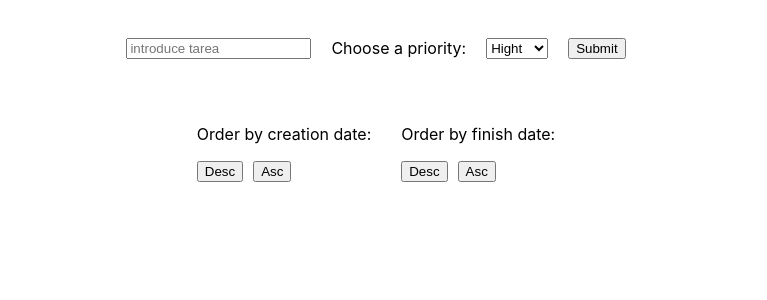
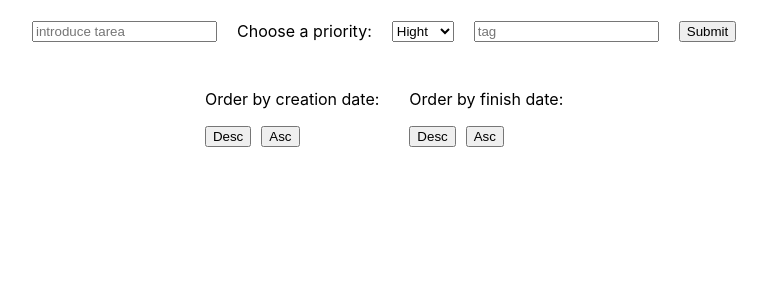
Before and after one commit to ceciliasegura/React-ToDo-App, a React (Create React App) app: page / in a window 1280 px wide. Shown: the top 300 px of the page, without its empty margins (264-1031 px from the left). Built offline with nearby package versions, Linux system fonts and the light colour scheme; the HTML template or start-up script is replaced by a standard one.

Commit message:
Added tags

```diff
--- a/src/App.css
+++ b/src/App.css
@@ -1,4 +1,15 @@
 .App {
+    display: flex;
+    flex-direction: row;
+    gap: 20%;
+}
+
+.menu-tag {
+    display: flex;
+    align-items: center;
+}
+
+.content {
     display: flex;
     flex-direction: column;
     align-items: center;
@@ -33,23 +44,23 @@
     text-decoration: line-through;
 }
 
-.hight{
+.hight {
     background-color: red;
 }
 
-.middel{
+.middel {
     background-color: yellow;
 }
 
-.low{
+.low {
     background-color: green;
 }
 
-.div-order-filter-date{
+.div-order-filter-date {
     padding: 10px;
 }
 
-.div-orders{
+.div-orders {
     display: flex;
     flex-direction: row;
     gap: 10px;
--- a/src/App.js
+++ b/src/App.js
@@ -3,6 +3,7 @@ import Form from './components/Form';
 import { v4 as uuidv4 } from "uuid";
 import { useState, useEffect } from "react";
 import ToDoList from './components/ToDoList';
+import TagsMenu from './components/TagsMenu';
 
 const KEY = "todoApp.task";
 
@@ -18,20 +19,23 @@ const createNewDateAndFormatt = () => new Date().toLocaleDateString("es-ES", {
 
 function App() {
   const [tasks, setTasks] = useState([]);
+  const [tags, setTags] = useState([]);
 
-  const addTask = (nameTask, priority) => {
+  const addTask = (nameTask, priority, tag) => {
     const newTask = {
       id: uuidv4(),
       value: nameTask,
       completed: false,
       tags: [],
       creationDate: createNewDateAndFormatt(),
-      priority: priority
+      priority: priority,
+      tag: tag
     };
 
     const newTasks = [...tasks, newTask];
     setTasks(newTasks);
     localStorage.setItem(KEY, JSON.stringify(newTasks));
+    updateTags(newTasks);
   };
 
 
@@ -48,11 +52,16 @@ function App() {
     localStorage.setItem(KEY, JSON.stringify(updatedObjects));
   }
 
+  const filterTag = (tag) => {
+    const updatedObjects = tasks.filter(obj => obj.tag === tag);
+    setTasks(updatedObjects);
+  }
 
   const deleteTask = (id) => {
     const updatedObjects = tasks.filter(obj => obj.id !== id);
     setTasks(updatedObjects);
     localStorage.setItem(KEY, JSON.stringify(updatedObjects));
+    updateTags(updatedObjects);
   }
 
   const orderDes = (e) => {
@@ -111,11 +120,19 @@ function App() {
     const storedTasks = JSON.parse(localStorage.getItem(KEY));
     if (storedTasks) {
       setTasks(storedTasks);
+      updateTags(storedTasks);
     }
   }, []);
 
+  function updateTags(storedTasks) {
+    let uniqueTags = [...new Set(storedTasks.map(v => v.tag))];
+    setTags(uniqueTags);
+  }
+
   return (
-    <div className="App">
+    <div className='App'>
+      <TagsMenu tags={tags} filterTag={filterTag} />
+      <div className="content">
         <Form addTask={addTask} />
         <div className='div-orders'>
           <div className='div-order-filter-date'>
@@ -131,6 +148,7 @@ function App() {
         </div>
         <ToDoList tasks={tasks} deleteTask={deleteTask} completeTask={completeTask} />
       </div>
+    </div>
   );
 }
 
--- a/src/components/Form.jsx
+++ b/src/components/Form.jsx
@@ -2,19 +2,19 @@ export default function Form({ addTask }) {
 
     const handleOnSubmit = (event) => {
         event.preventDefault();
-        addTask(event.target.elements[0].value, event.target.elements[1].value);
+        addTask(event.target.elements[0].value, event.target.elements[1].value, event.target.elements[2].value);
     };
     return (
         <>
             <form className="form" onSubmit={handleOnSubmit}>
                 <input type="text" placeholder="introduce tarea"></input>
                 <label htmlFor="priority">Choose a priority:</label>
-
                 <select name="priority" id="priority">
                     <option value="hight">Hight</option>
                     <option value="middel">Middel</option>
                     <option value="low">Low</option>
                 </select>
+                <input type="text" placeholder="tag"></input>
                 <input type="submit"></input>
             </form>
         </>
--- /dev/null
+++ b/src/components/TagsMenu.jsx
@@ -0,0 +1,17 @@
+export default function TaskMenu({ tags, filterTag }) {
+
+    const clickTag = (e, tag) => {
+        e.preventDefault();
+        filterTag(tag);
+    }
+
+    return (
+        <div className="menu-tag">
+            <ul>
+                {tags.map((v, i) => {
+                    return <li onClick={(e) => clickTag(e, v)} key={i}>{v}</li>
+                })}
+            </ul>
+        </div>
+    )
+}
--- a/src/components/ToDo.jsx
+++ b/src/components/ToDo.jsx
@@ -15,6 +15,7 @@ export default function ToDo({ task, deleteTask, completeTask }) {
 
         <div className={classes}>
             <p className={task.completed ? "text-line-through" : ""}>{task.value}</p>
+            <p className={task.completed ? "text-line-through" : ""}>Tag: {task.tag}</p>
             <p className={task.completed ? "text-line-through" : ""}>Creation Date: {task.creationDate}</p>
             <p className={task.completed ? "text-line-through" : ""}>Finish Date: {task.finishDate}</p>
             <button onClick={(e) => onClickDelete(e, task.id)}>Delete</button>
```
Lines whose indentation alone changed are shown as unchanged.
